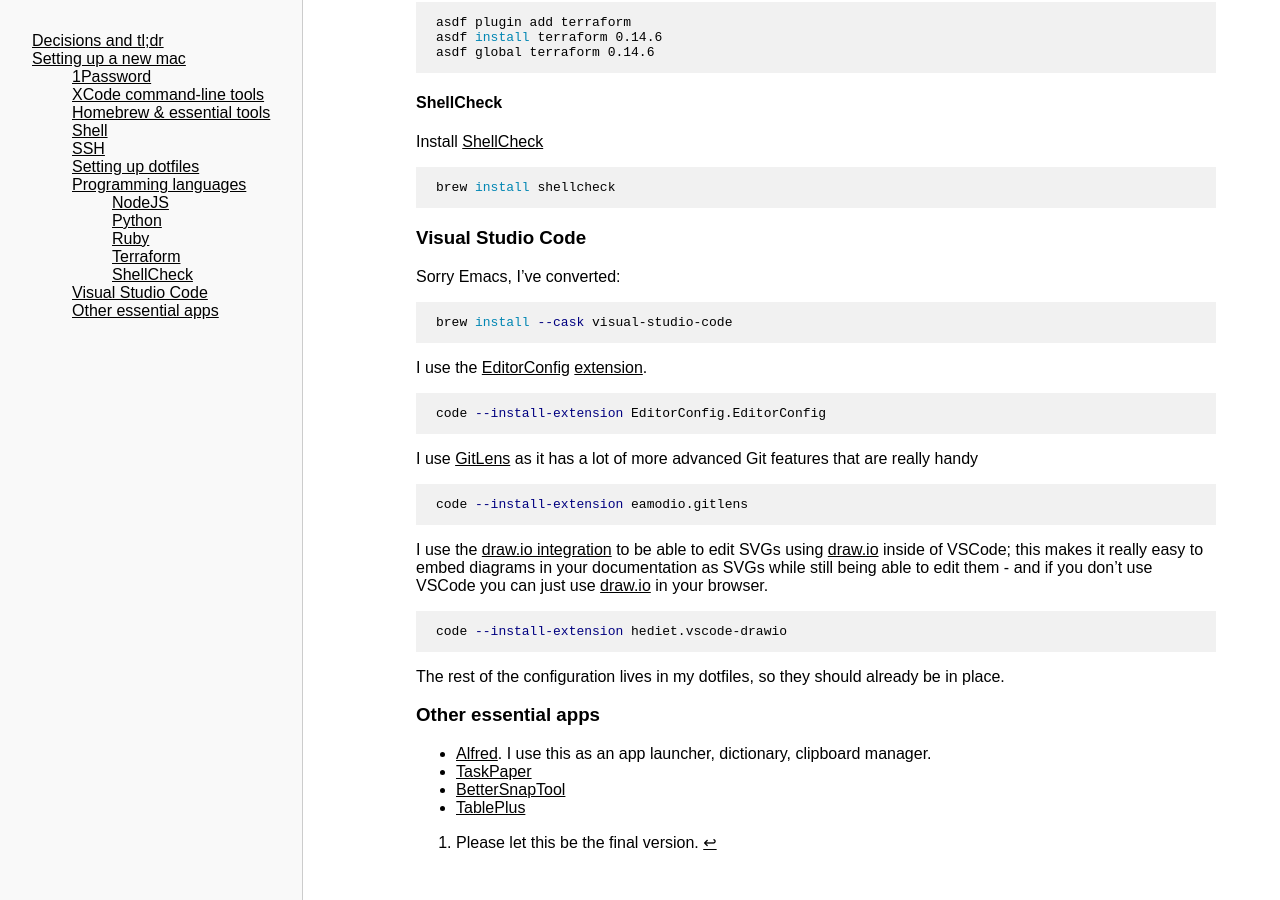
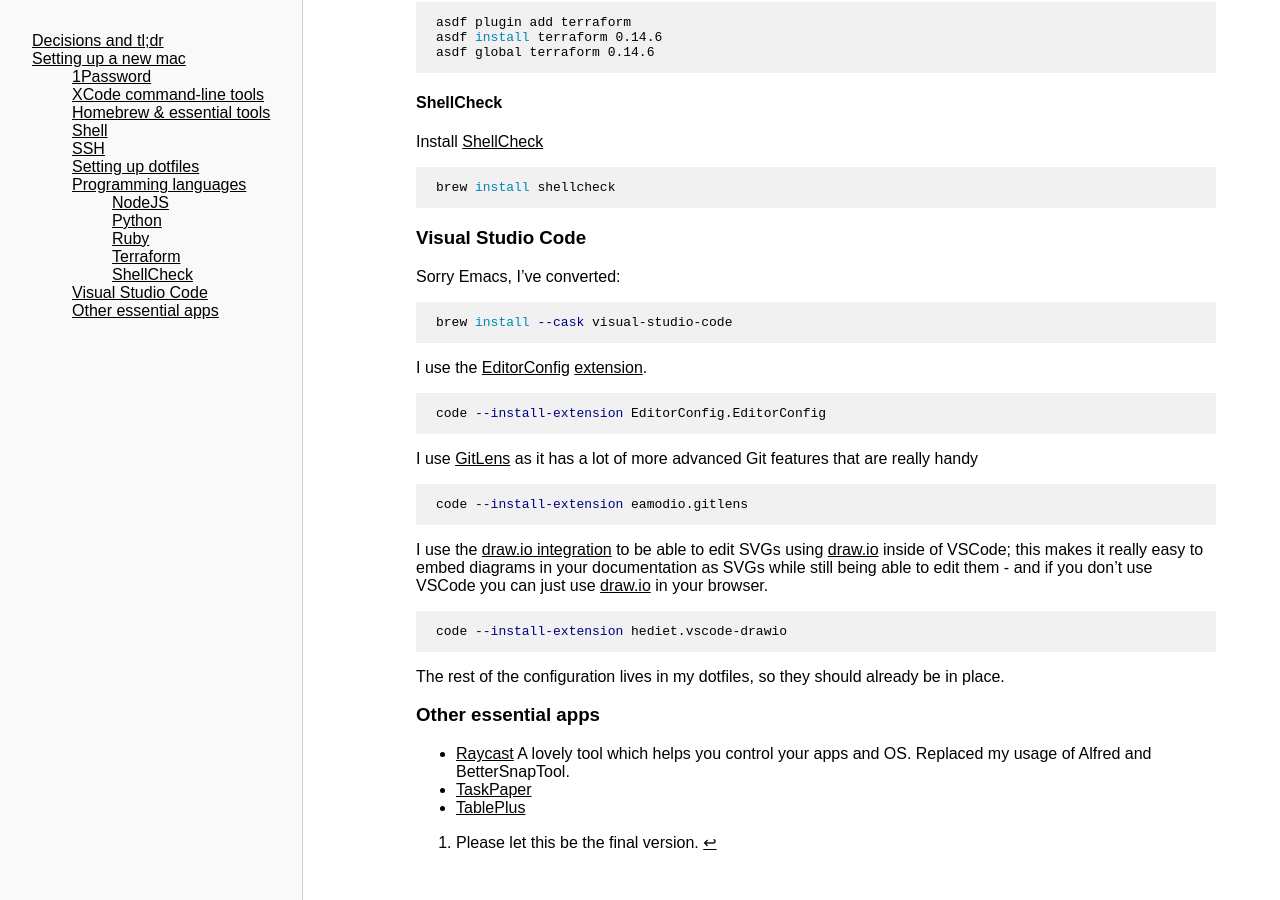
Before and after one commit to mads-hartmann/computer.mads-hartmann.com, a Jekyll site: the page built from computer.mads-hartmann.com/index.md, in a window 1280 px wide and 900 px high, scrolled down 3482 px. Built offline with Jekyll 4.4.1, drawn with Linux system fonts in a browser that asks for light colours; some web fonts are replaced; our own code applies the rules of GitHub Pages for plain Markdown files; the table of contents is made by our own code.

Commit message:
Use Raycast instead of Alfred and BetterSnapTool

```diff
--- a/computer.mads-hartmann.com/index.md
+++ b/computer.mads-hartmann.com/index.md
@@ -242,9 +242,8 @@ The rest of the configuration lives in my dotfiles, so they should already be in
 
 ### Other essential apps
 
-- [Alfred](https://www.alfredapp.com). I use this as an app launcher, dictionary, clipboard manager.
+- [Raycast](https://raycast.com/) A lovely tool which helps you control your apps and OS. Replaced my usage of Alfred and BetterSnapTool.
 - [TaskPaper](https://www.taskpaper.com)
-- [BetterSnapTool](https://apps.apple.com/us/app/bettersnaptool/id417375580)
 - [TablePlus](https://tableplus.com)
 
 [^1]: Please let this be the final version.
```
